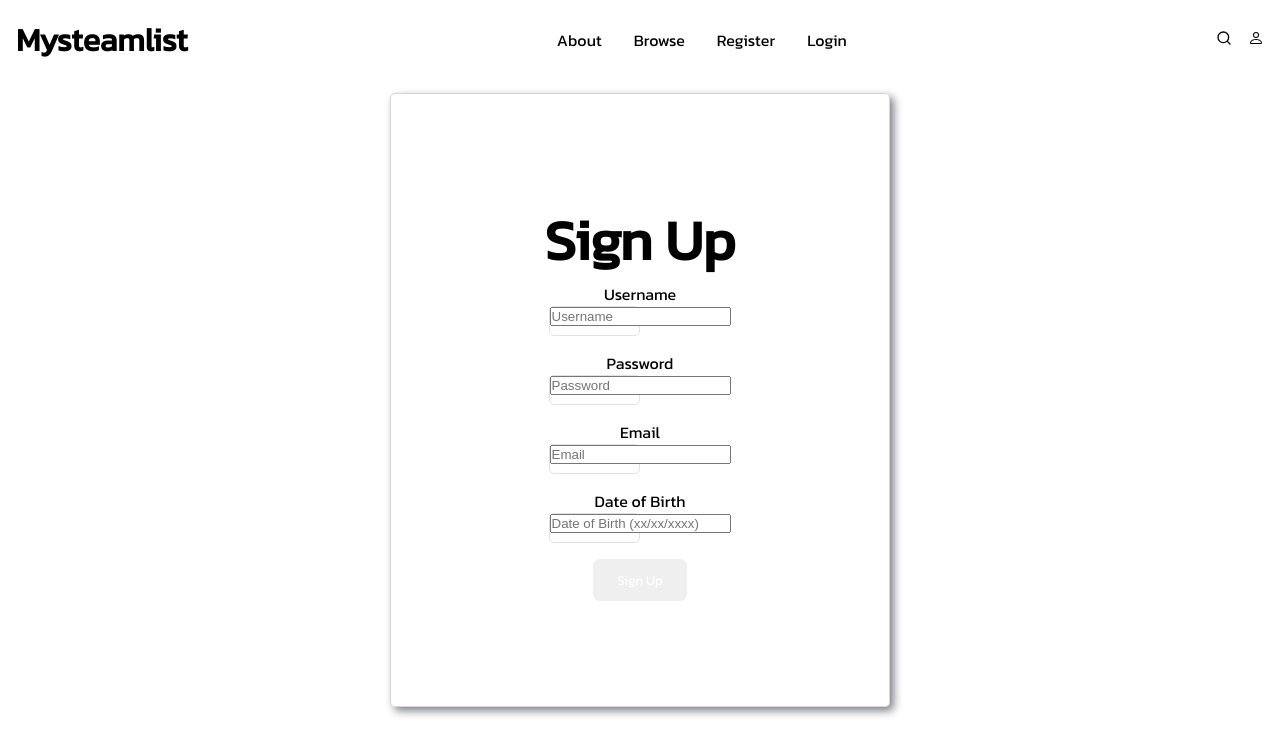
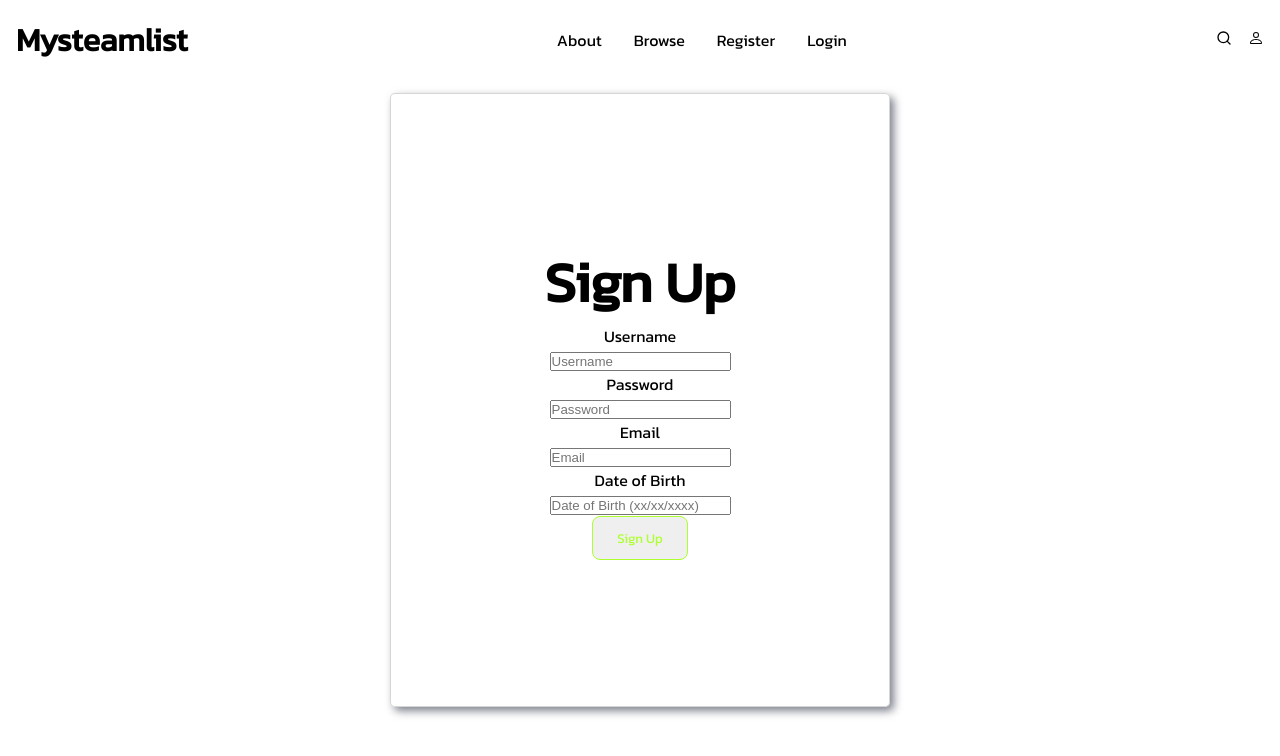
Before and after one commit to JimtheBurger/PoOOS-LargeProject, a React (Create React App) app in the folder frontend/: page /register in a window 1280 px wide. Shown: the top 756 px of the page. Built offline with nearby package versions, Linux system fonts and the light colour scheme.

Commit message:
Last on Register for now

```diff
--- a/frontend/src/components/Register/register.css
+++ b/frontend/src/components/Register/register.css
@@ -30,19 +30,6 @@
     border-radius: 5px;
 }
 
-.registerInput {
-    margin-bottom: 15px;
-
-    color: #000000;
-    box-sizing: border-box;
-
-    /* Auto layout */
-    display: flex;
-    flex-direction: column;
-    align-items: flex-start;
-    height: 30px;
-    width: 50%;
-    background: #FFFFFF;
-    border: 1px solid #E2E1E5;
-    border-radius: 5px;
+.form {
+    justify-content: left;
 }
--- a/frontend/src/index.css
+++ b/frontend/src/index.css
@@ -33,7 +33,7 @@ h2 {
 
 button {
   border: 1px solid;
-  color: #fff;
+  color: greenyellow;
   padding: .7rem 1.5rem;
   border-radius: 8px;
   cursor: pointer;
```
